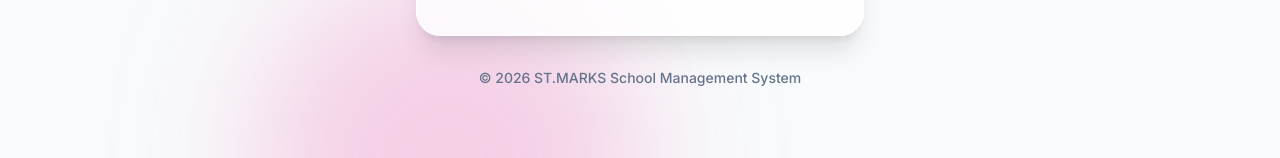
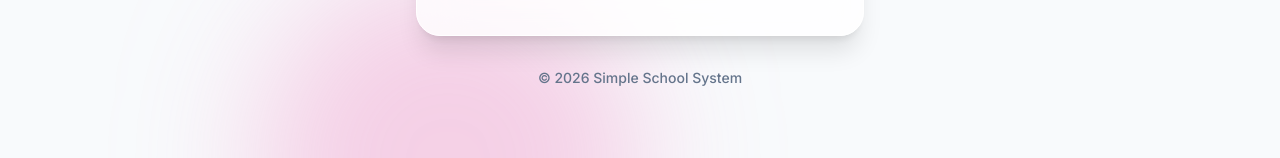
Before and after one commit to Disorn1998/school-web-new, a React app in the folder frontend/: page /login in a window 1280 px wide. Shown: the part 606-764 px from the top of the page. Built offline with nearby package versions, Linux system fonts and the light colour scheme; the HTML template or start-up script is replaced by a standard one.

Commit message:
chore: rename project to Simple School System and update README

```diff
--- a/frontend/src/components/AdminSidebar.jsx
+++ b/frontend/src/components/AdminSidebar.jsx
@@ -36,11 +36,11 @@ const AdminSidebar = ({ activeTab, setActiveTab }) => {
       <div className="p-6 pb-4 border-b border-slate-800 sticky top-0 bg-slate-900 z-10">
         <div className="flex items-center gap-4">
           <div className="w-12 h-12 bg-gradient-to-tr from-brand-500 to-purple-600 rounded-xl flex items-center justify-center shadow-lg shadow-brand-500/20">
-            <span className="text-white font-bold text-xl">SM</span>
+            <span className="text-white font-bold text-xl">SSS</span>
           </div>
           <div>
             <h1 className="text-white font-bold text-lg tracking-tight">Admin Portal</h1>
-            <p className="text-xs text-emerald-400 font-medium">ST.MARKS System</p>
+            <p className="text-xs text-emerald-400 font-medium">Simple School System</p>
           </div>
         </div>
       </div>
--- a/frontend/src/pages/StudentLogin.jsx
+++ b/frontend/src/pages/StudentLogin.jsx
@@ -113,7 +113,7 @@ const StudentLogin = () => {
           </div>
         </div>
         <p className="text-center mt-8 text-sm text-slate-500 font-medium">
-          © 2026 ST.MARKS School Management System
+          © 2026 Simple School System
         </p>
       </div>
     </div>
```
Also changed, not shown: 1 other file (tests, documents, lock files or other folders).
